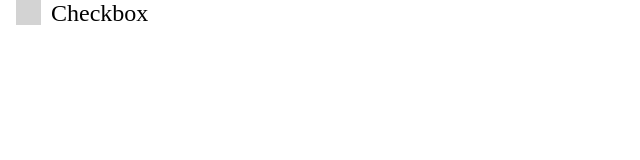
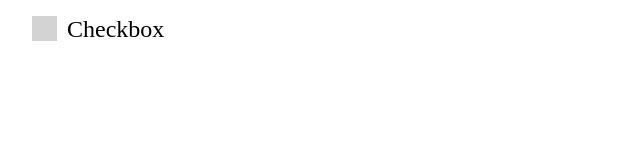
Before and after one commit to hogg21/gromcods, a plain HTML site: page index.html in a window 1280 px wide. Shown: the whole page, without its empty margins (0-640 px from the left). Drawn offline with nearby package versions, Linux system fonts and the light colour scheme.

Commit message:
Add files via upload

```diff
--- a/style/selectors.css
+++ b/style/selectors.css
@@ -1,3 +1,7 @@
+body {
+    margin: 16px;
+}
+
 input {
     visibility: hidden;
     width: 0;
```
